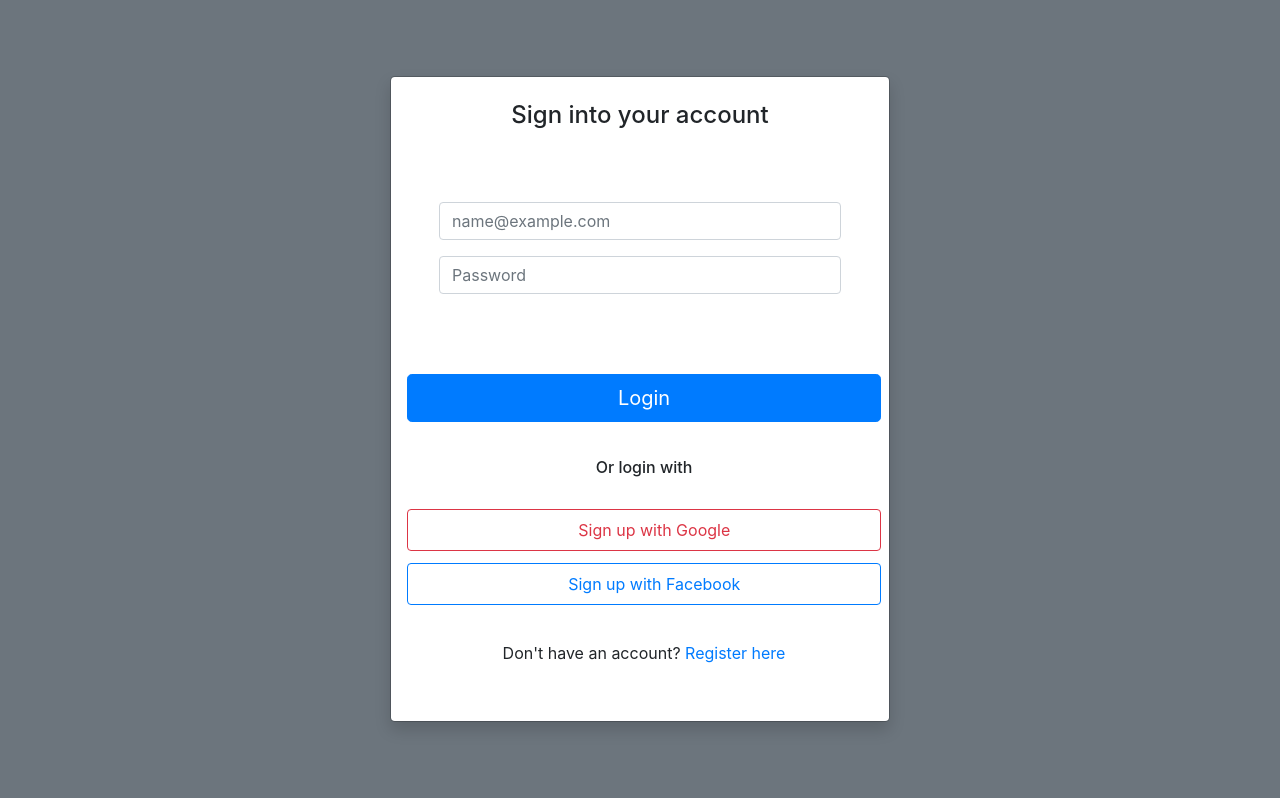
After one commit to Amankaium/50k-python5-shop, a Django app: page /login/ in a window 1280 px wide. The commit adds this page. Run offline with Django 4.2, Linux system fonts and the light colour scheme.

Commit message:
addid login page and changed name of registration into singup

```diff
--- a/shop/mainapp/urls.py
+++ b/shop/mainapp/urls.py
@@ -2,5 +2,7 @@ from django.urls import path
 from . import views
 urlpatterns = [
     path('', views.home, name='home' ),
-    path('registration/', views.registration, name='registration' ),
+    path('signup/', views.signup, name='signup' ),
+    path('login/', views.login, name='login' ),
+
 ]
--- a/shop/mainapp/views.py
+++ b/shop/mainapp/views.py
@@ -4,5 +4,8 @@ from django.shortcuts import render
 def home(request):
     return render(request, 'mainapp/home.html')
 
-def registration(request):
-    return render(request, 'mainapp/registration.html')
+def signup(request):
+    return render(request, 'mainapp/signup.html')
+
+def login(request):
+    return render(request, 'mainapp/login.html')
--- /dev/null
+++ b/shop/templates/mainapp/login.html
@@ -0,0 +1,66 @@
+<!DOCTYPE html>
+<html lang="en">
+<head>
+    <meta charset="UTF-8">
+    <meta http-equiv="X-UA-Compatible" content="IE=edge">
+    <meta name="viewport" content="width=device-width, initial-scale=1.0">
+    <title>Document</title>
+    <link rel="stylesheet" href="https://cdn.jsdelivr.net/npm/bootstrap@4.6.1/dist/css/bootstrap.min.css" integrity="sha384-zCbKRCUGaJDkqS1kPbPd7TveP5iyJE0EjAuZQTgFLD2ylzuqKfdKlfG/eSrtxUkn" crossorigin="anonymous">
+    <script src="https://cdn.jsdelivr.net/npm/jquery@3.5.1/dist/jquery.slim.min.js" integrity="sha384-DfXdz2htPH0lsSSs5nCTpuj/zy4C+OGpamoFVy38MVBnE+IbbVYUew+OrCXaRkfj" crossorigin="anonymous"></script>
+    <script src="https://cdn.jsdelivr.net/npm/bootstrap@4.6.1/dist/js/bootstrap.bundle.min.js" integrity="sha384-fQybjgWLrvvRgtW6bFlB7jaZrFsaBXjsOMm/tB9LTS58ONXgqbR9W8oWht/amnpF" crossorigin="anonymous"></script>
+    <script src="https://cdn.jsdelivr.net/npm/jquery@3.5.1/dist/jquery.slim.min.js" integrity="sha384-DfXdz2htPH0lsSSs5nCTpuj/zy4C+OGpamoFVy38MVBnE+IbbVYUew+OrCXaRkfj" crossorigin="anonymous"></script>
+    <script src="https://cdn.jsdelivr.net/npm/popper.js@1.16.1/dist/umd/popper.min.js" integrity="sha384-9/reFTGAW83EW2RDu2S0VKaIzap3H66lZH81PoYlFhbGU+6BZp6G7niu735Sk7lN" crossorigin="anonymous"></script>
+    <script src="https://cdn.jsdelivr.net/npm/bootstrap@4.6.1/dist/js/bootstrap.min.js" integrity="sha384-VHvPCCyXqtD5DqJeNxl2dtTyhF78xXNXdkwX1CZeRusQfRKp+tA7hAShOK/B/fQ2" crossorigin="anonymous"></script>
+
+</head>
+<body>
+<!-- Google Tag Manager (noscript) -->
+<noscript><iframe src="https://www.googletagmanager.com/ns.html?id=GTM-NX5VQP"
+                  height="0" width="0" style="display:none;visibility:hidden"></iframe></noscript>
+<!-- End Google Tag Manager (noscript) -->
+<div class="page_loader"></div>
+
+<!-- Contact section start -->
+
+<div class="modal modal-sheet position-static d-block bg-secondary py-5" tabindex="-1" role="dialog" id="modalSheet">
+    <div class="modal-dialog" role="document">
+      <div class="modal-content rounded-6 shadow">
+        <div class="modal-body p-4 text-center">
+            <h4 class="mb-0">Sign into your account</h4>
+          </div>
+        <form action="#" method="GET">
+
+            <div class="modal-body p-5 pt-0">
+                <form class="">
+
+                    <div class="form-floating mb-3">
+                        <input type="email" class="form-control rounded-4" id="floatingInput" placeholder="name@example.com">
+                    </div>
+                    <div class="form-floating mb-3">
+                        <input type="Password" name="Password" class="form-control rounded-4" id="floatingInput" placeholder="Password">
+                    </div>
+
+                </form>
+            </div>
+
+        <div class="modal-footer flex-column border-top-0">
+          <button type="button" class="btn btn-lg btn-primary w-100 mx-0 mb-2">Login</button>
+          <div class="modal-body p-4 text-center">
+            <h6 class="mb-0">Or login with</h6>
+          </div>
+          <button class="w-100 py-2 mb-2 btn btn-outline-danger rounded-4" type="submit">
+            <svg class="bi me-1" width="16" height="16"><use xlink:href="#google"/></svg>
+            Sign up with Google
+          </button>
+          <button class="w-100 py-2 mb-2 btn btn-outline-primary rounded-4" type="submit">
+            <svg class="bi me-1" width="16" height="16"><use xlink:href="#facebook"/></svg>
+            Sign up with Facebook
+          </button>
+
+          <div class="modal-body p-4 text-center">
+            <p>Don't have an account? <a href="login.html" class="thembo"> Register here</a></p>
+          </div>
+        </div>
+      </div>
+    </div>
+  </div>
```
Also changed, not shown: shop/templates/mainapp/signup.html (renamed from shop/templates/mainapp/registration.html, +8 -2 lines).
